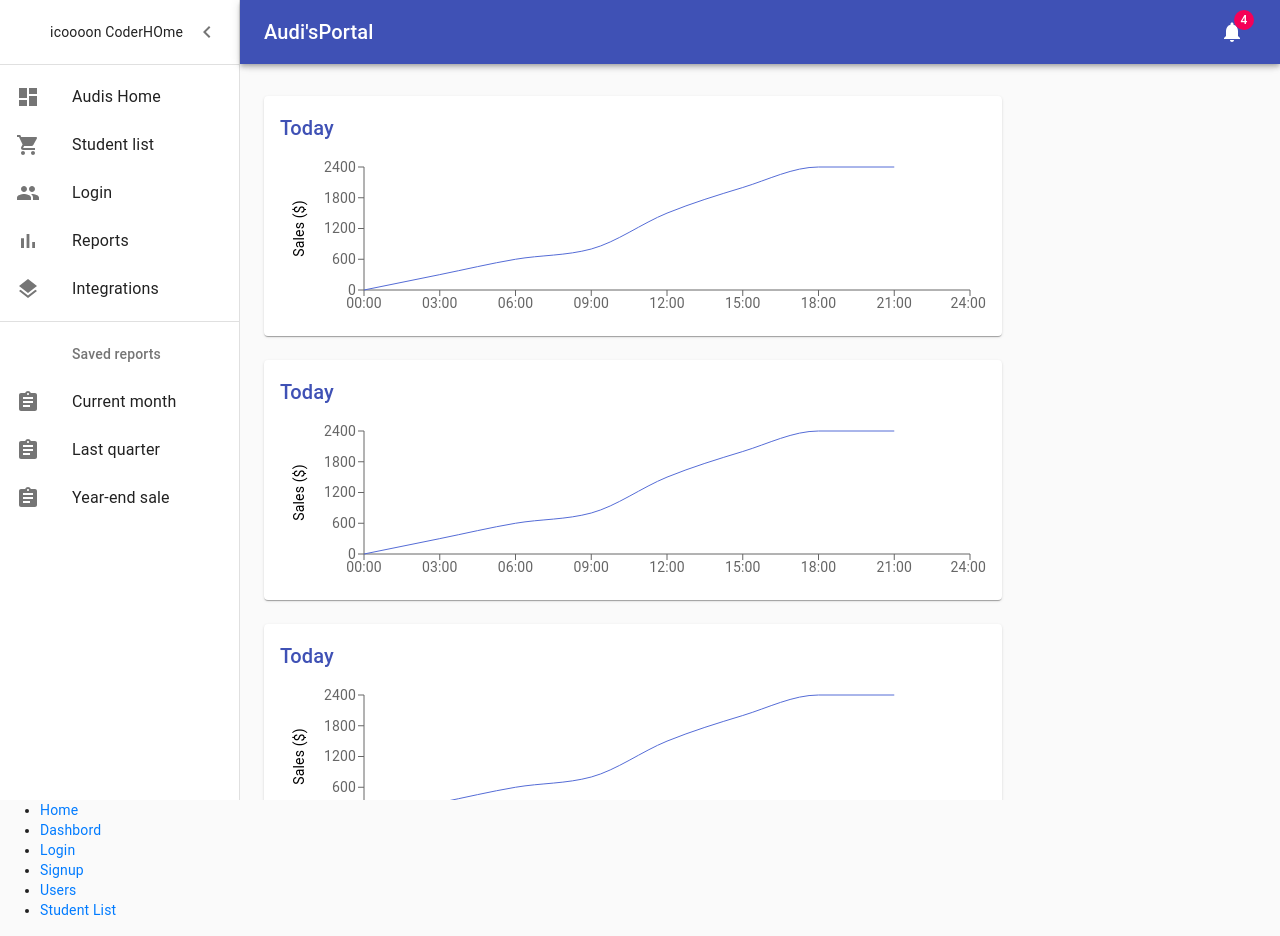
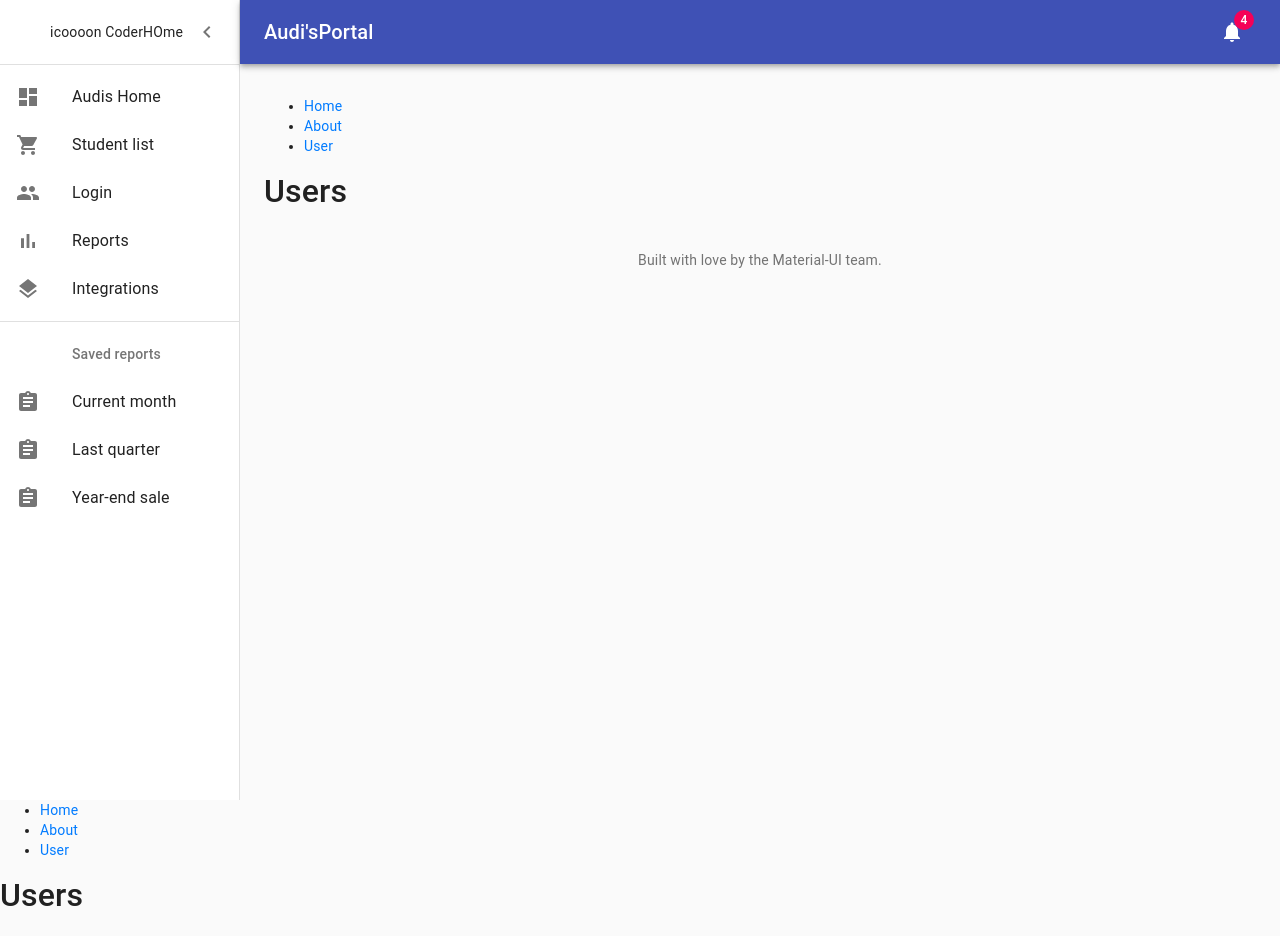
Before and after one commit to coderaudi/audiPro, a React (Create React App) app: page /user in a window 1280 px wide. Built offline with nearby package versions, Linux system fonts and the light colour scheme.

Commit message:
basic routing added

```diff
--- a/src/component/dashbord/dashbord.js
+++ b/src/component/dashbord/dashbord.js
@@ -22,6 +22,8 @@ import { mainListItems, secondaryListItems } from "./listitem";
 import Chart from "./Chart";
 import Deposits from "./deposite";
 import Orders from "./deposite";
+
+import InsideDashbor from "../../view/dashbord/insideDashbord";
 
 function MadeWithLove() {
   return (
@@ -185,40 +187,22 @@ export default function Dashboard() {
       <main className={classes.content}>
         <div className={classes.appBarSpacer} />
         <Container maxWidth="lg" className={classes.container}>
-          <Grid container spacing={3}>
+          <Grid container spacing={0}>
+            <InsideDashbor />
             {/* Chart */}
-            <Grid item xs={12} md={8} lg={9}>
+
+            {/* <Grid item xs={12} md={8} lg={9}>
               <Paper className={fixedHeightPaper}>
                 <Chart />
               </Paper>
-            </Grid>
-            <Grid item xs={12} md={8} lg={9}>
-              <Paper className={fixedHeightPaper}>
-                <Chart />
+            </Grid> */}
+
+            {/* display inside the dashbord  */}
+            {/* <Grid item xs={12}>
+              <Paper className={classes.paper}>
+                <InsideDashbor />
               </Paper>
-            </Grid>
-            <Grid item xs={12} md={8} lg={9}>
-              <Paper className={fixedHeightPaper}>
-                <Chart />
-              </Paper>
-            </Grid>
-            <Grid item xs={12} md={8} lg={9}>
-              <Paper className={fixedHeightPaper}>
-                <Chart />
-              </Paper>
-            </Grid>
-            {/* Recent Deposits */}
-            <Grid item xs={12} md={4} lg={3}>
-              <Paper className={fixedHeightPaper}>
-                <Deposits />
-              </Paper>
-            </Grid>
-            {/* Recent Orders */}
-            <Grid item xs={12}>
-              <Paper className={classes.paper}>
-                <Orders />
-              </Paper>
-            </Grid>
+            </Grid> */}
           </Grid>
         </Container>
         <MadeWithLove />
--- a/src/routes/AppRouter.js
+++ b/src/routes/AppRouter.js
@@ -3,13 +3,6 @@ import React from "react";
 import { BrowserRouter as Router, Route, Link } from "react-router-dom";
 
 // layout components
-
-// auth components
-
-import Dashbord from "../component/dashbord/dashbord";
-import HomePageLogin from "../view/login/login";
-// view components
-import StudentList from "../view/student/StudentList";
 
 function Index() {
   return <h2>Home</h2>;
@@ -30,29 +23,19 @@ function AppRouter() {
         <nav>
           <ul>
             <li>
-              <Link to="/">Home</Link>
+              <Link to="/home">Home</Link>
             </li>
             <li>
-              <Link to="/coder/dashbord">Dashbord</Link>
+              <Link to="/about">About</Link>
             </li>
             <li>
-              <Link to="/coder/login">Login</Link>
-            </li>
-            <li>
-              <Link to="/coder/signup">Signup</Link>
-            </li>
-            <li>
-              <Link to="/users/">Users</Link>
-            </li>
-            <li>
-              <Link to="/coder/student">Student List</Link>
+              <Link to="/user">User</Link>
             </li>
           </ul>
         </nav>
-        <Route path="/about/" component={About} />
-        <Route path="/coder/dashbord" component={Dashbord} />
-        <Route path="/coder/home" component={HomePageLogin} />
-        <Route path="/coder/student" component={StudentList} />
+        <Route path="/home" component={Index} />
+        <Route path="/about" component={About} />
+        <Route path="/user" component={Users} />
       </Router>
     </div>
   );
--- /dev/null
+++ b/src/view/dashbord/insideDashbord.js
@@ -0,0 +1,19 @@
+import React, { Component } from "react";
+
+import AppRouter from "../../routes/AppRouter";
+
+class InsideDashbord extends Component {
+  constructor(props) {
+    super(props);
+    this.state = {};
+  }
+  render() {
+    return (
+      <div>
+        <AppRouter />
+      </div>
+    );
+  }
+}
+
+export default InsideDashbord;
```
